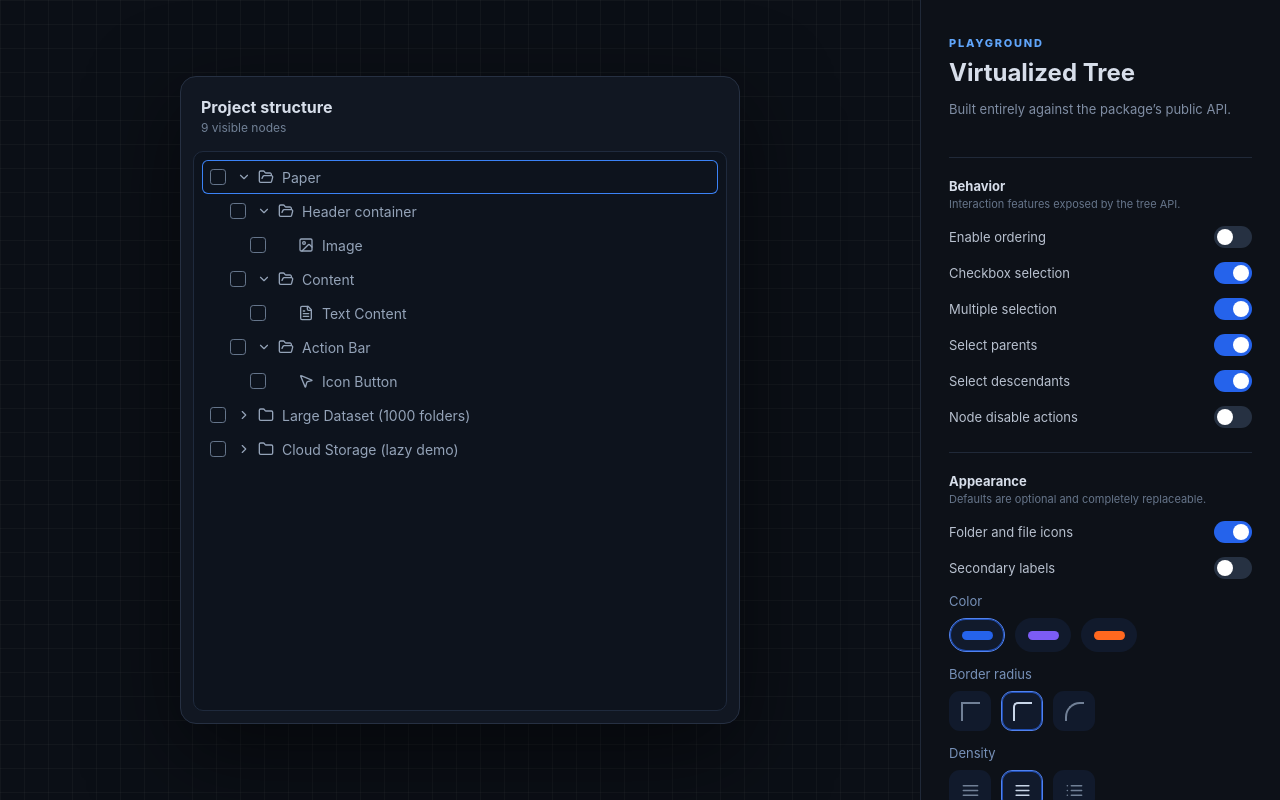
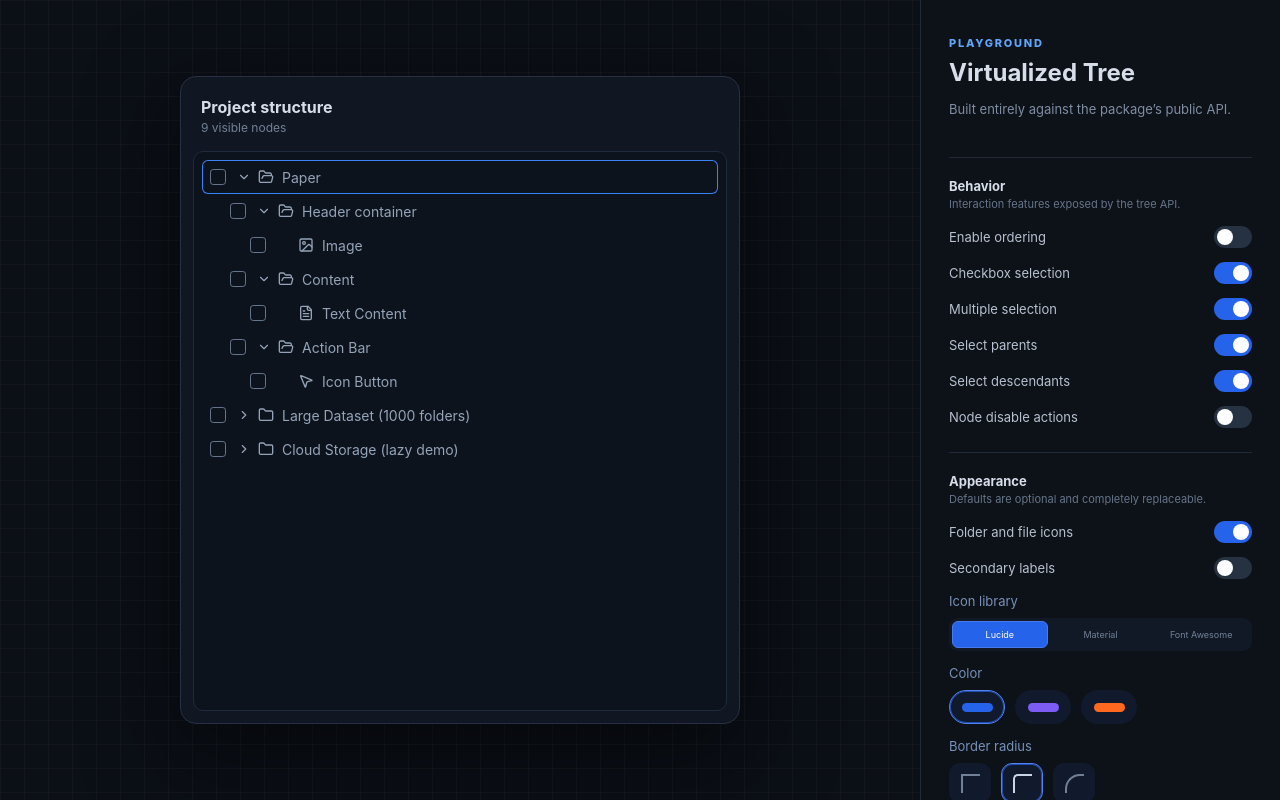
Before and after one commit to usamakhangt4/shadcn-virtualized-tree, a React (Vite) app in the folder playground/: page / in a window 1280 px wide. Built offline with nearby package versions, Linux system fonts and the light colour scheme.

Commit message:
Fix parent selection and add icon library presets

```diff
--- a/playground/src/main.tsx
+++ b/playground/src/main.tsx
@@ -1,6 +1,8 @@
 import React, { useMemo, useState } from "react";
 import { createRoot } from "react-dom/client";
 import { AlignJustify, Cloud, Database, FileText, Image, List, Menu, MousePointer2 } from "lucide-react";
+import { FaCheck, FaChevronRight, FaFolder, FaFolderOpen, FaGripVertical, FaRegFile, FaSpinner } from "react-icons/fa6";
+import { MdAutorenew, MdCheck, MdChevronRight, MdDragIndicator, MdFolder, MdFolderOpen, MdInsertDriveFile } from "react-icons/md";
 import { useTree, VirtualizedTree, type TreeNode } from "shadcn-virtualized-tree";
 import "../../src/styles.css";
 import "./playground.css";
@@ -50,6 +52,7 @@ function Playground() {
   const [radius, setRadius] = useState<"none" | "medium" | "full">("medium");
   const [indent, setIndent] = useState(20);
   const [overscan, setOverscan] = useState(6);
+  const [iconLibrary, setIconLibrary] = useState<"lucide" | "material" | "fontawesome">("lucide");
 
   const onExpandedChange = (next: Set<string>) => {
     setExpanded(next);
@@ -81,6 +84,10 @@ function Playground() {
     purple: { accent: "#7c3aed", focusRing: "#8b5cf6", selectedForeground: "#c4b5fd", selectedBackground: "#7c3aed2e", dropBackground: "#7c3aed3d" },
     orange: { accent: "#ea580c", focusRing: "#f97316", selectedForeground: "#fdba74", selectedBackground: "#ea580c2e", dropBackground: "#ea580c3d" },
   };
+  const iconSets = {
+    material: { check: MdCheck, chevron: MdChevronRight, file: MdInsertDriveFile, folder: MdFolder, folderOpen: MdFolderOpen, grip: MdDragIndicator, loader: MdAutorenew },
+    fontawesome: { check: FaCheck, chevron: FaChevronRight, file: FaRegFile, folder: FaFolder, folderOpen: FaFolderOpen, grip: FaGripVertical, loader: FaSpinner },
+  };
 
   return <main className={`app-shell theme-${theme}`}>
     <section className="stage">
@@ -95,6 +102,7 @@ function Playground() {
           viewportPadding={8}
           rowRadius={radius}
           theme={treeThemes[theme]}
+          icons={iconLibrary === "lucide" ? undefined : iconSets[iconLibrary]}
           showIcons={showIcons}
           showCheckboxes={checkboxes}
           enableOrdering={ordering}
@@ -120,6 +128,7 @@ function Playground() {
       <SettingsGroup title="Appearance" description="Defaults are optional and completely replaceable.">
         <Control label="Folder and file icons" checked={showIcons} setChecked={setShowIcons} />
         <Control label="Secondary labels" checked={showSecondary} setChecked={setShowSecondary} />
+        <IconLibraryChoice value={iconLibrary} setValue={setIconLibrary} />
         <ColorChoice value={theme} setValue={setTheme} />
         <RadiusChoice value={radius} setValue={setRadius} />
         <DensityChoice value={density} setValue={setDensity} />
@@ -145,6 +154,11 @@ function ColorChoice({ value, setValue }: { value: "blue" | "purple" | "orange";
   return <VisualSetting label="Color"><div className="visual-options color-options">{(["blue", "purple", "orange"] as const).map(option => <button aria-label={`${option} color`} aria-pressed={value === option} className={value === option ? "selected" : ""} onClick={() => setValue(option)} key={option}><i className={`swatch swatch-${option}`} /></button>)}</div></VisualSetting>;
 }
 
+function IconLibraryChoice({ value, setValue }: { value: "lucide" | "material" | "fontawesome"; setValue: (value: "lucide" | "material" | "fontawesome") => void }) {
+  const labels = { lucide: "Lucide", material: "Material", fontawesome: "Font Awesome" };
+  return <VisualSetting label="Icon library"><div className="library-options">{(["lucide", "material", "fontawesome"] as const).map(option => <button aria-pressed={value === option} className={value === option ? "selected" : ""} onClick={() => setValue(option)} key={option}>{labels[option]}</button>)}</div></VisualSetting>;
+}
+
 function RadiusChoice({ value, setValue }: { value: "none" | "medium" | "full"; setValue: (value: "none" | "medium" | "full") => void }) {
   return <VisualSetting label="Border radius"><div className="visual-options shape-options">{(["none", "medium", "full"] as const).map(option => <button aria-label={`${option} row radius`} aria-pressed={value === option} className={value === option ? "selected" : ""} onClick={() => setValue(option)} key={option}><i className={`corner corner-${option}`} /></button>)}</div></VisualSetting>;
 }
--- a/playground/src/playground.css
+++ b/playground/src/playground.css
@@ -12,9 +12,10 @@ button { font: inherit; }
 .tree-card header span { color: #718096; font-size: 12px; }
 .svt-viewport { border-radius: 10px; background: #0d131d; }
 .segments button.active, .switch.on { background: var(--accent); }
-.svt-label { display: flex; align-items: center; gap: 8px; width: 100%; }
-.svt-label small { margin-left: auto; padding: 2px 6px; color: #718096; border-radius: 5px; background: #182131; font-size: 9px; text-transform: uppercase; }
-.node-action { margin-left: auto; padding: 3px 6px; color: #8290a5; border: 0; border-radius: 5px; background: #1a2433; font-size: 10px; cursor: pointer; }
+.svt-label { display: flex; align-items: center; gap: 10px; min-width: 0; width: 100%; padding-right: 10px; }
+.svt-label > span:first-child { min-width: 0; overflow: hidden; text-overflow: ellipsis; }
+.svt-label small { flex: none; margin-left: auto; padding: 2px 6px; color: #718096; border-radius: 5px; background: #182131; font-size: 9px; text-transform: uppercase; }
+.node-action { flex: none; margin-left: 2px; padding: 3px 6px; color: #8290a5; border: 0; border-radius: 5px; background: #1a2433; font-size: 10px; cursor: pointer; }
 .node-action:hover { color: white; background: #29374b; }
 aside { display: flex; flex-direction: column; gap: 24px; max-height: 100vh; padding: 36px 28px; overflow-y: auto; border-left: 1px solid #202938; background: #0d1118; }
 .eyebrow { margin: 0 0 8px; color: #60a5fa; font-size: 11px; font-weight: 800; letter-spacing: .16em; text-transform: uppercase; }
@@ -39,6 +40,9 @@ aside p:not(.eyebrow) { color: #7f8da3; font-size: 13px; line-height: 1.5; }
 .swatch { width: 31px; height: 9px; border-radius: 999px; }.swatch-blue { background: #2563eb; }.swatch-purple { background: #7c5cf5; }.swatch-orange { background: #ff681f; }
 .corner { width: 19px; height: 19px; border-top: 2px solid currentColor; border-left: 2px solid currentColor; }.corner-none { border-radius: 0; }.corner-medium { border-top-left-radius: 5px; }.corner-full { border-top-left-radius: 15px; }
 .density-options button { width: 42px; }
+.library-options { display: grid; grid-template-columns: repeat(3, 1fr); gap: 5px; padding: 3px; border-radius: 9px; background: #111927; }
+.library-options button { min-width: 0; padding: 7px 4px; color: #718096; border: 1px solid transparent; border-radius: 6px; background: transparent; font-size: 9px; cursor: pointer; }
+.library-options button.selected { color: white; border-color: color-mix(in srgb, var(--accent), white 15%); background: var(--accent); }
 .segments { display: flex; padding: 3px; border-radius: 8px; background: #111927; }
 .segments button { flex: 1; padding: 6px 7px; color: #718096; border: 0; border-radius: 6px; background: transparent; font-size: 10px; cursor: pointer; text-transform: capitalize; }
 .segments button.active { color: #fff; }
--- a/src/use-tree.ts
+++ b/src/use-tree.ts
@@ -69,12 +69,8 @@ export function useTree<T = unknown>(options: UseTreeOptions<T>) {
       let parentId = indexes.parentMap.get(id);
       while (parentId) {
         const parent = indexes.nodeMap.get(parentId);
-        const enabledChildren = parent?.children?.filter(child => !child.disabled) ?? [];
-        if (selecting && enabledChildren.length > 0 && enabledChildren.every(child => next.has(child.id))) {
-          next.add(parentId);
-        } else {
-          next.delete(parentId);
-        }
+        if (selecting && !parent?.disabled) next.add(parentId);
+        else next.delete(parentId);
         parentId = indexes.parentMap.get(parentId);
       }
     }
```
Also changed, not shown: package.json (+5 -2 lines), 2 other files (tests, documents, lock files or other folders).
